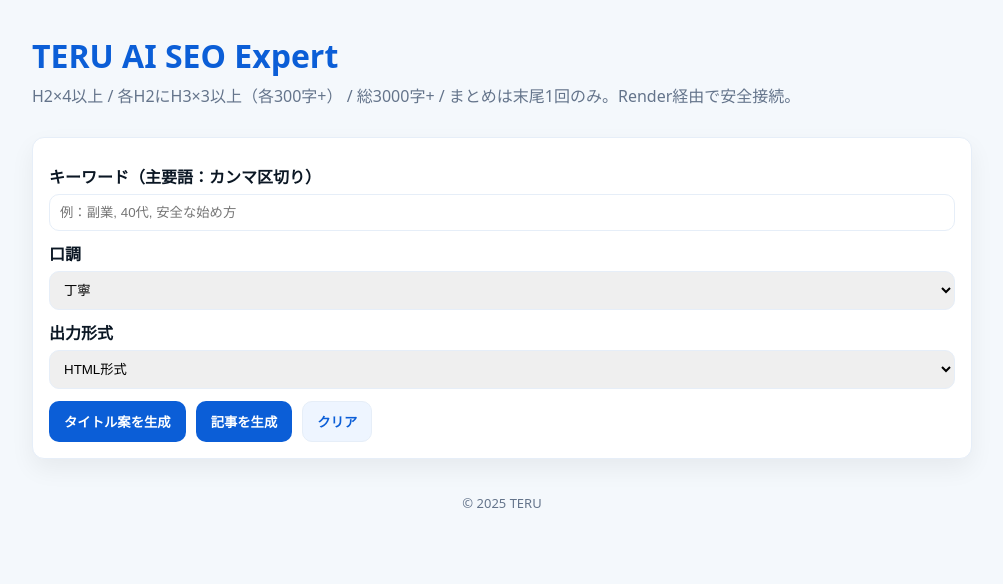
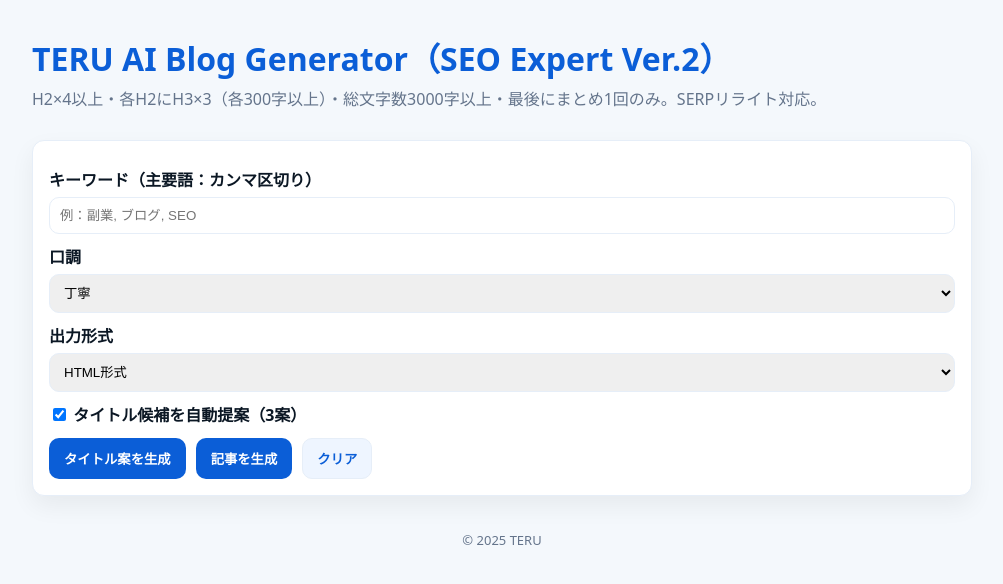
Before and after one commit to TERU-AI/teru, a plain HTML site: page index.html in a window 1280 px wide. Shown: the whole page, without its empty margins (138-1141 px from the left). Drawn offline with Linux system fonts and the light colour scheme.

Commit message:
Update index.html

```diff
--- a/index.html
+++ b/index.html
@@ -3,20 +3,20 @@
 <head>
   <meta charset="utf-8" />
   <meta name="viewport" content="width=device-width, initial-scale=1" />
-  <title>TERU AI SEO Expert（検定1級・強化版）</title>
+  <title>TERU AI Blog Generator（SEO Expert Ver.2）</title>
   <link rel="stylesheet" href="style.css" />
 </head>
 <body>
   <div class="wrap">
     <header class="hero">
-      <h1>TERU AI SEO Expert</h1>
-      <p>H2×4以上 / 各H2にH3×3以上（各300字+） / 総3000字+ / まとめは末尾1回のみ。Render経由で安全接続。</p>
+      <h1>TERU AI Blog Generator（SEO Expert Ver.2）</h1>
+      <p>H2×4以上・各H2にH3×3（各300字以上）・総文字数3000字以上・最後にまとめ1回のみ。SERPリライト対応。</p>
     </header>
 
     <main>
       <section class="card">
         <label>キーワード（主要語：カンマ区切り）</label>
-        <input id="keywords" type="text" placeholder="例：副業, 40代, 安全な始め方" />
+        <input id="keywords" type="text" placeholder="例：副業, ブログ, SEO" />
 
         <label>口調</label>
         <select id="tone">
@@ -35,6 +35,8 @@
           <option value="html">HTML形式</option>
           <option value="text">テキスト形式</option>
         </select>
+
+        <label><input id="autoTitles" type="checkbox" checked /> タイトル候補を自動提案（3案）</label>
 
         <div class="actions">
           <button id="btnGenTitles" class="btn primary">タイトル案を生成</button>
```
